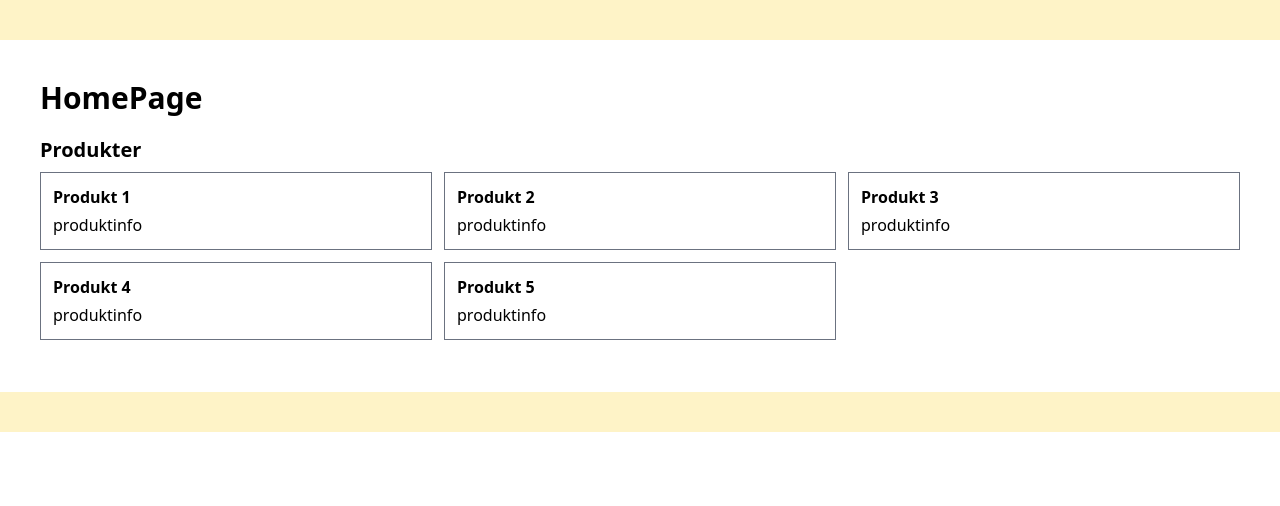
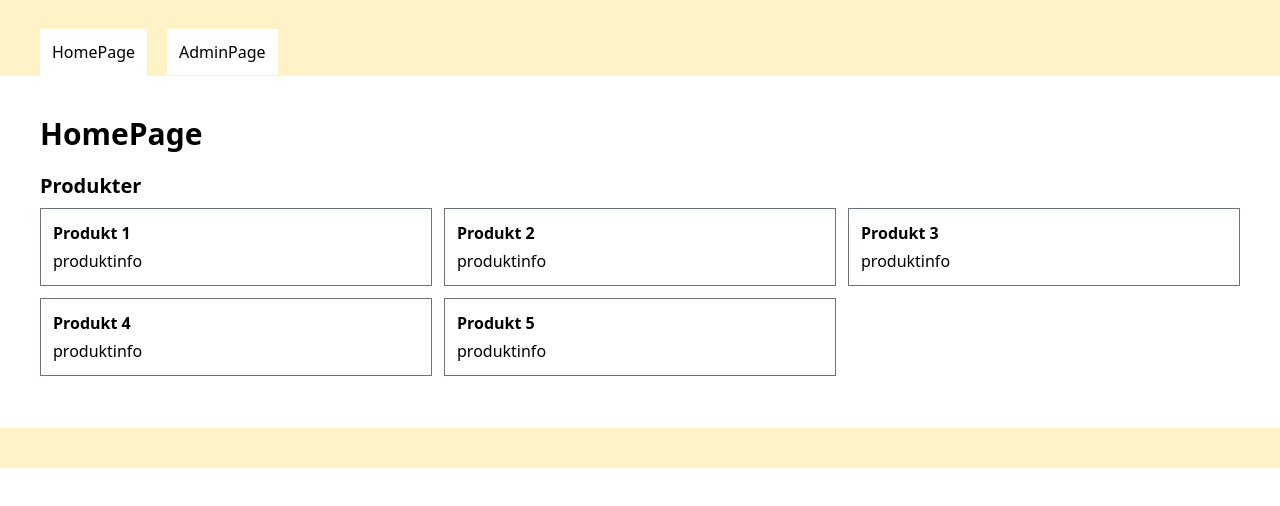
Before and after one commit to annarehnman/webshop-dev, a React (Create React App) app: page / in a window 1280 px wide. Shown: the top 506 px of the page. Built offline with nearby package versions, Linux system fonts and the light colour scheme.

Commit message:
add react router + navbar

```diff
--- a/package.json
+++ b/package.json
@@ -13,6 +13,7 @@
     "react": "^18.1.0",
     "react-dom": "^18.1.0",
     "react-redux": "^8.0.1",
+    "react-router-dom": "^6.3.0",
     "react-scripts": "^5.0.1",
     "tailwindcss": "^3.0.24",
     "web-vitals": "^0.2.4",
--- a/src/App.js
+++ b/src/App.js
@@ -1,13 +1,22 @@
 import React from 'react'
 import HomePage from './views/HomePage'
+import AdminPage from './views/AdminPage'
+import NavBar from './components/NavBar'
+import { Route, Routes, BrowserRouter as Router } from 'react-router-dom'
 
 export default function App() {
 
   return (
-    <div className='bg-amber-100'>
-      <div className='container py-10 space-y-5'>
-        <HomePage />
+    <Router>
+      <div className='bg-amber-100'>
+        <div className='container py-10'>
+          <NavBar />
+          <Routes>
+            <Route path="/" exact element={<HomePage />} />
+            <Route path="/admin" element={<AdminPage />} />
+          </Routes>
+        </div>
       </div>
-    </div>
+    </Router>
   )
 }
--- /dev/null
+++ b/src/components/NavBar.js
@@ -0,0 +1,17 @@
+import React from 'react'
+import { NavLink } from 'react-router-dom'
+
+export default function NavBar() {
+  return (
+    <nav className='ml-10'>
+      <ul className='flex space-x-5'>
+        <li className='pb-3'>
+          <NavLink className={({isActive}) => (isActive ? "bg-white p-3 border-b border-white" : 'bg-white p-3')} to="/">HomePage</NavLink>
+        </li>
+        <li className='pb-3'>
+        <NavLink className={({isActive}) => (isActive ? "bg-white p-3 border-b border-white" : 'bg-white p-3')} to="/admin">AdminPage</NavLink>
+        </li>
+      </ul>
+    </nav>
+  )
+}
```
Also changed, not shown: 1 other file (tests, documents, lock files or other folders).
